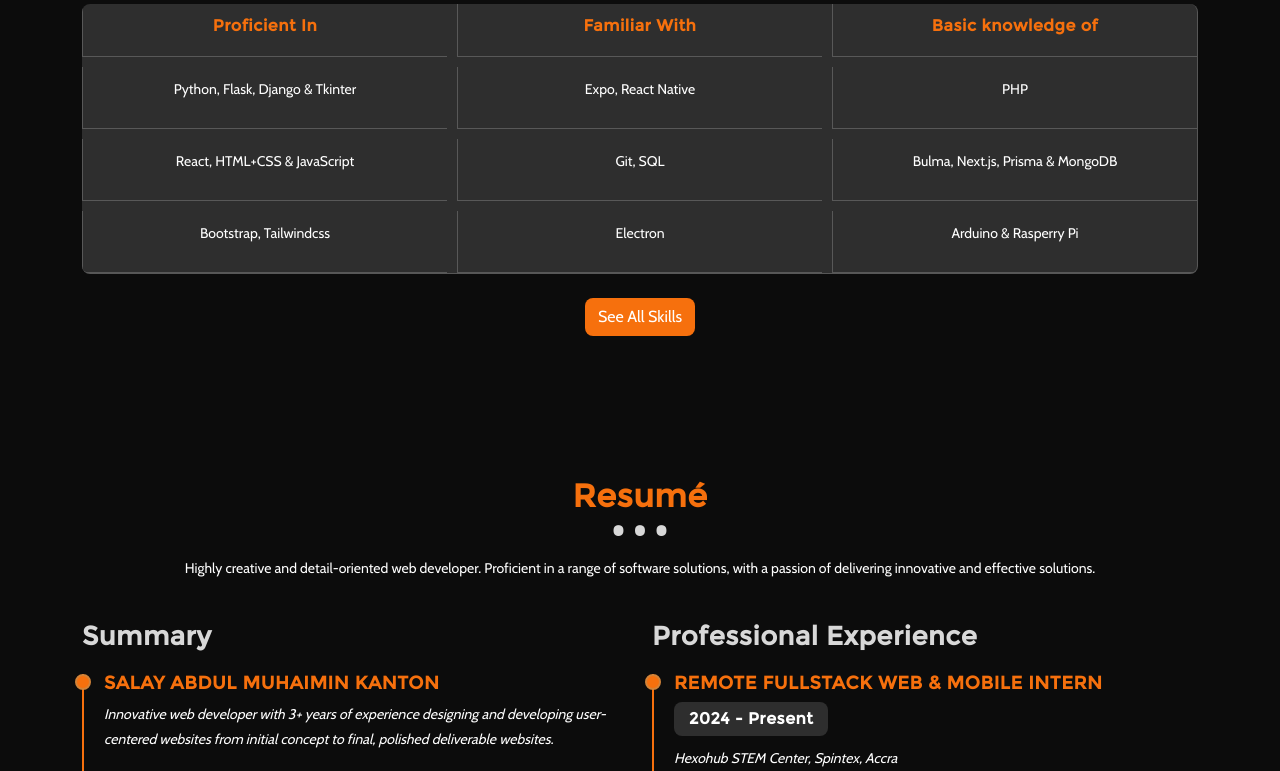
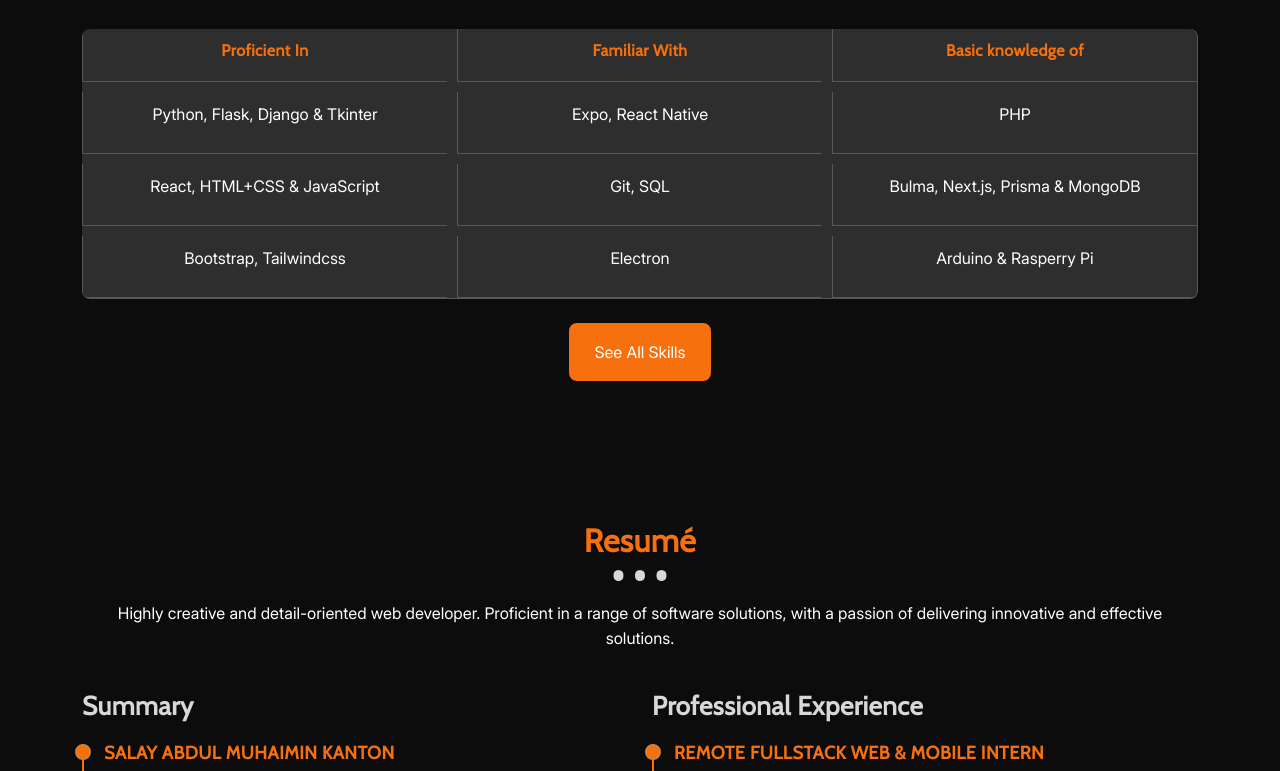
Before and after one commit to heli-toon/muhaiminsalay, a React (Vite) app: page / in a window 1280 px wide. Shown: the part 1125-1896 px from the top of the page. Built offline with nearby package versions, Linux system fonts and the light colour scheme; no server answers.

Commit message:
Refactor font usage and update button styles in About and Resume components

```diff
--- a/src/App.css
+++ b/src/App.css
@@ -39,11 +39,11 @@
   background:var(--black);
   color:var(--white);
   overflow-x:hidden;
-  font-family:"Cabin","Poppins",Inter,sans-serif,system-ui;
+  font-family:"Inter","Poppins",Inter,sans-serif,system-ui;
 }
 @font-face{
-  font-family:"Montserrat";
-  src:url("./assets/fonts/Montserrat-Regular.ttf");
+  font-family:"Inter";
+  src:url("./assets/fonts/Inter-Regular.ttf");
 }
 @font-face{
   font-family:"Cabin";
@@ -54,7 +54,7 @@
 }
 h1,h2,h3,h4,h5,h6 {
   font-display:swap;
-  font-family:"Montserrat","Ubuntu", serif;
+  font-family: "Cabin","Montserrat","Ubuntu", serif;
   font-weight:600;
   line-height:inherit;
   letter-spacing:.5px;
@@ -71,7 +71,7 @@
 }
 p{
   color:var(--white);
-  font-size:14px;
+  font-size:16px;
   font-weight:normal;
   line-height:25px;
 }
--- a/src/components/About.jsx
+++ b/src/components/About.jsx
@@ -69,7 +69,7 @@
             </div>
           </div>
           <div className="mt-4 d-flex align-items-center justify-content-center">
-            <Link to="/skills" className="btn btned">See All Skills</Link>
+            <Link to="/skills" className="btn btned py-3 px-4">See All Skills</Link>
           </div>
         </div>
       </section>
--- a/src/components/Resume.jsx
+++ b/src/components/Resume.jsx
@@ -74,7 +74,7 @@
               </div>
             </div>
               <div className="mt-4 d-flex align-items-center justify-content-center">
-                <a href="https://muhaiminsalayk.netlify.app/Abdul_Muhaimin_Salay_Kanton_Resume.pdf" target="_blank" rel="noreferrer" download title="Abdul Muhaimin Salay Kanton Resume" className="btn btned"> <i className="bi bi-file-earmark-arrow-down" /> Download My Resumé</a>
+                <a href="https://muhaiminsalayk.netlify.app/Abdul_Muhaimin_Salay_Kanton_Resume.pdf" target="_blank" rel="noreferrer" download title="Abdul Muhaimin Salay Kanton Resume" className="btn btned py-3 px-4"> <i className="bi bi-file-earmark-arrow-down" /> Download My Resumé</a>
               </div>
           </div>
         </div>
```
Also changed, not shown: src/assets/fonts/Inter-Regular.ttf (added), src/assets/fonts/Montserrat-Regular.ttf (deleted).
